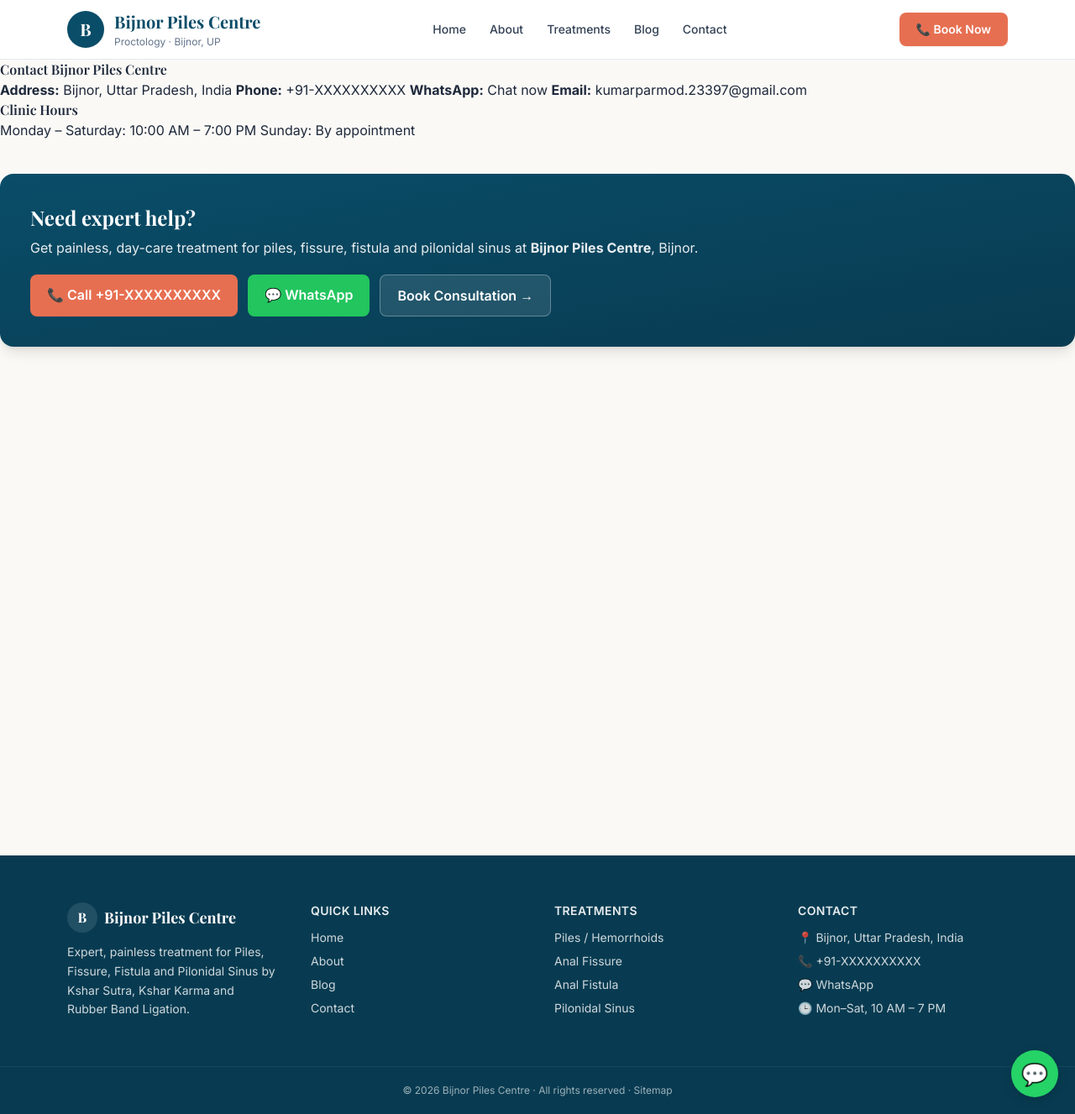
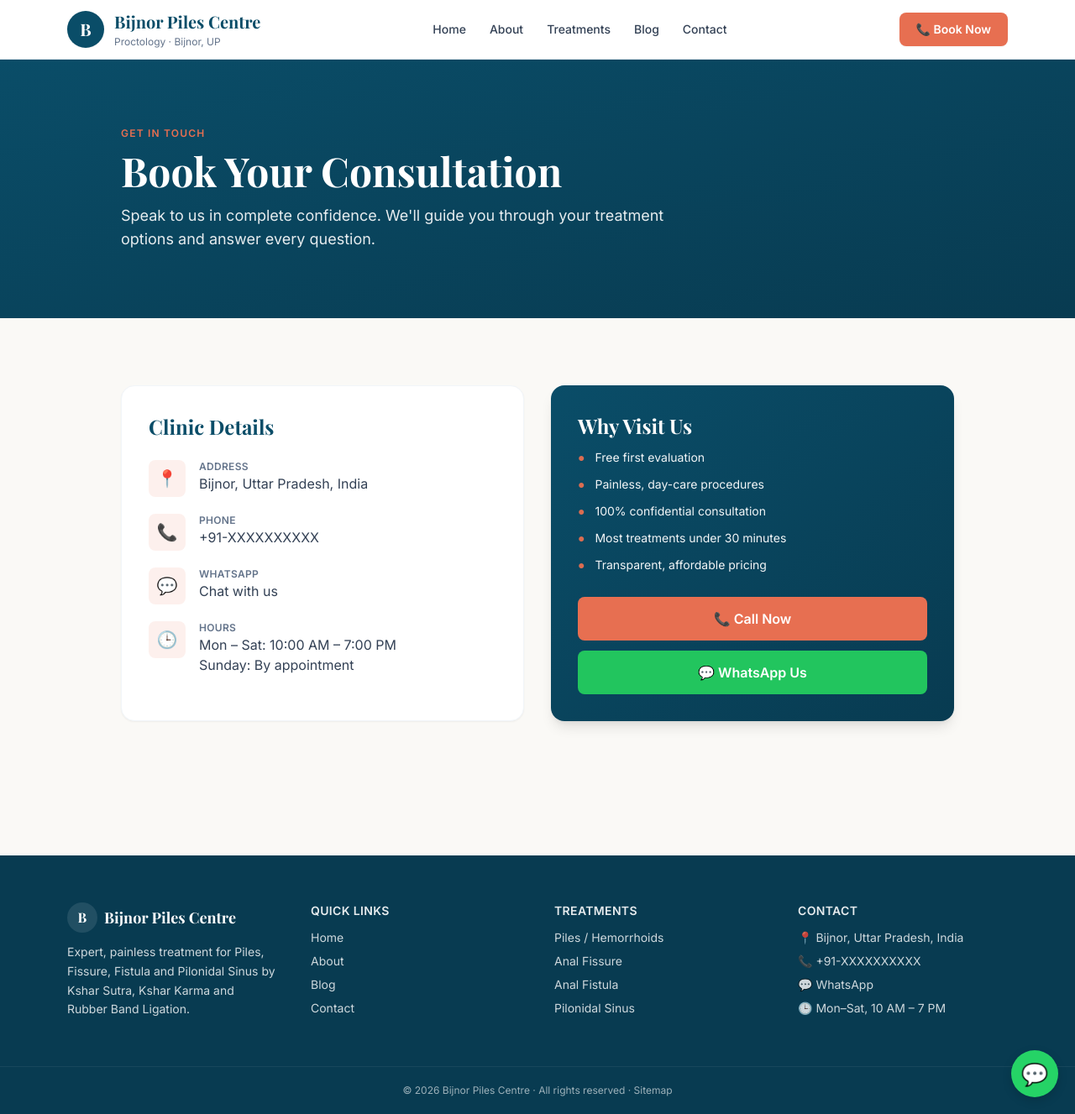
Before and after one commit to kumarparmod23/bijnorpilescentre, a Jekyll site: the page built from contact.md, in a window 1280 px wide and 1327 px high. Shown: the whole window at 84% size. Built offline with Jekyll 4.4.1, drawn with Linux system fonts in a browser that asks for light colours; nearby versions of some CDN libraries.

Commit message:
site: redesign contact.md

```diff
--- a/contact.md
+++ b/contact.md
@@ -1,31 +1,79 @@
 ---
 layout: default
-title: Contact & Book Consultation
+title: Contact & Book Consultation — Bijnor Piles Centre
 permalink: /contact/
-description: Book a consultation at Bijnor Piles Centre — call, WhatsApp or visit our clinic in Bijnor, UP.
+description: Book a consultation at Bijnor Piles Centre — call, WhatsApp or visit our clinic in Bijnor, Uttar Pradesh.
 ---
 
-# Contact Bijnor Piles Centre
+<section class="bg-gradient-to-br from-primary to-primary-dark text-white">
+  <div class="max-w-5xl mx-auto px-4 py-14 md:py-20">
+    <div class="text-accent font-semibold text-xs uppercase tracking-widest mb-3">Get In Touch</div>
+    <h1 class="font-serif text-4xl md:text-5xl font-bold mb-4">Book Your Consultation</h1>
+    <p class="text-lg opacity-90 max-w-2xl">Speak to us in complete confidence. We'll guide you through your treatment options and answer every question.</p>
+  </div>
+</section>
 
-**Address:** Bijnor, Uttar Pradesh, India
-**Phone:** [+91-XXXXXXXXXX](tel:+91XXXXXXXXXX)
-**WhatsApp:** [Chat now](https://wa.me/91XXXXXXXXXX)
-**Email:** kumarparmod.23397@gmail.com
+<section class="py-14 md:py-20">
+  <div class="max-w-5xl mx-auto px-4 grid md:grid-cols-2 gap-8">
+    <div class="bg-white rounded-2xl border border-slate-100 shadow-sm p-8">
+      <h2 class="font-serif text-2xl font-bold text-primary mb-6">Clinic Details</h2>
+      <div class="space-y-5 text-slate-700">
+        <div class="flex gap-4">
+          <div class="w-11 h-11 rounded-lg bg-accent/10 text-accent flex items-center justify-center text-xl flex-shrink-0">📍</div>
+          <div>
+            <div class="text-xs uppercase tracking-wide text-slate-500 font-semibold">Address</div>
+            <div>Bijnor, Uttar Pradesh, India</div>
+          </div>
+        </div>
+        <div class="flex gap-4">
+          <div class="w-11 h-11 rounded-lg bg-accent/10 text-accent flex items-center justify-center text-xl flex-shrink-0">📞</div>
+          <div>
+            <div class="text-xs uppercase tracking-wide text-slate-500 font-semibold">Phone</div>
+            <a href="tel:{{ site.clinic.phone }}" class="hover:text-accent">{{ site.clinic.phone }}</a>
+          </div>
+        </div>
+        <div class="flex gap-4">
+          <div class="w-11 h-11 rounded-lg bg-accent/10 text-accent flex items-center justify-center text-xl flex-shrink-0">💬</div>
+          <div>
+            <div class="text-xs uppercase tracking-wide text-slate-500 font-semibold">WhatsApp</div>
+            <a href="https://wa.me/{{ site.clinic.whatsapp | remove: '+' | remove: '-' }}" class="hover:text-accent">Chat with us</a>
+          </div>
+        </div>
+        <div class="flex gap-4">
+          <div class="w-11 h-11 rounded-lg bg-accent/10 text-accent flex items-center justify-center text-xl flex-shrink-0">🕒</div>
+          <div>
+            <div class="text-xs uppercase tracking-wide text-slate-500 font-semibold">Hours</div>
+            <div>Mon – Sat: 10:00 AM – 7:00 PM<br>Sunday: By appointment</div>
+          </div>
+        </div>
+      </div>
+    </div>
 
-## Clinic Hours
-Monday – Saturday: 10:00 AM – 7:00 PM
-Sunday: By appointment
-
-{% include cta.html %}
+    <div class="bg-gradient-to-br from-primary to-primary-dark text-white rounded-2xl shadow-lg p-8">
+      <h2 class="font-serif text-2xl font-bold mb-3">Why Visit Us</h2>
+      <ul class="space-y-3 text-sm opacity-95 mb-7">
+        <li class="flex gap-3"><span class="text-accent">●</span> Free first evaluation</li>
+        <li class="flex gap-3"><span class="text-accent">●</span> Painless, day-care procedures</li>
+        <li class="flex gap-3"><span class="text-accent">●</span> 100% confidential consultation</li>
+        <li class="flex gap-3"><span class="text-accent">●</span> Most treatments under 30 minutes</li>
+        <li class="flex gap-3"><span class="text-accent">●</span> Transparent, affordable pricing</li>
+      </ul>
+      <div class="space-y-3">
+        <a href="tel:{{ site.clinic.phone }}" class="block bg-accent hover:bg-accent-dark text-white text-center py-3.5 rounded-lg font-semibold transition">📞 Call Now</a>
+        <a href="https://wa.me/{{ site.clinic.whatsapp | remove: '+' | remove: '-' }}" class="block bg-green-500 hover:bg-green-600 text-white text-center py-3.5 rounded-lg font-semibold transition">💬 WhatsApp Us</a>
+      </div>
+    </div>
+  </div>
+</section>
 
 <script type="application/ld+json">
 {
   "@context":"https://schema.org",
   "@type":"MedicalBusiness",
   "name":"Bijnor Piles Centre",
-  "image":"https://bijnorpilescentre.com/assets/images/clinic.jpg",
   "address":{"@type":"PostalAddress","addressLocality":"Bijnor","addressRegion":"UP","addressCountry":"IN"},
-  "telephone":"+91-XXXXXXXXXX",
-  "medicalSpecialty":"Proctology"
+  "telephone":"{{ site.clinic.phone }}",
+  "medicalSpecialty":"Proctology",
+  "openingHours":"Mo-Sa 10:00-19:00"
 }
 </script>
```
